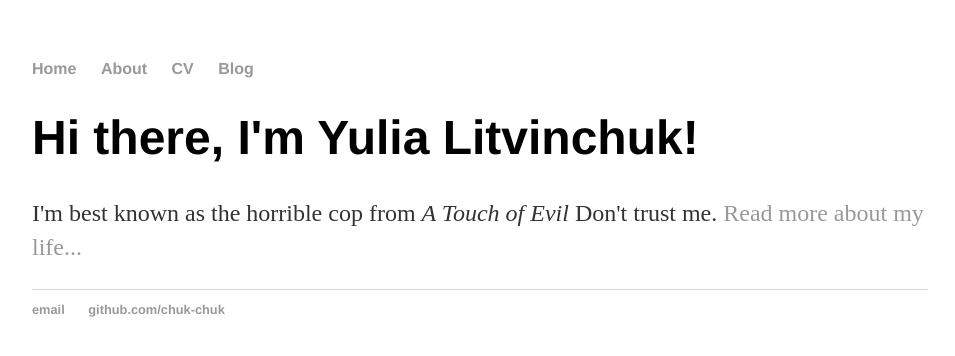
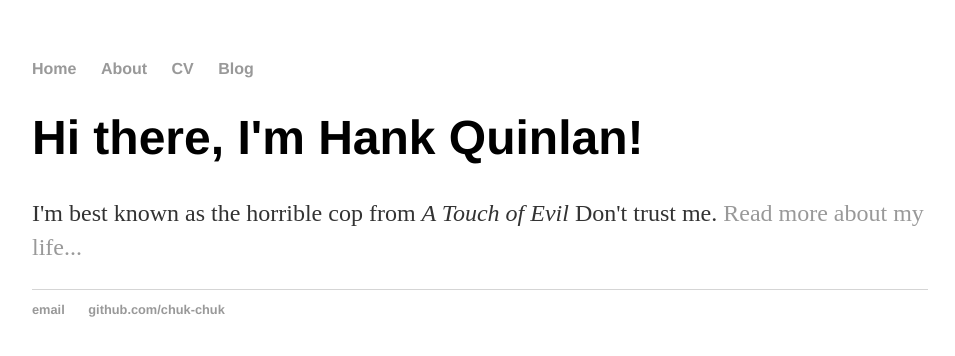
Before and after one commit to chuk-chuk/chuk-chuk.github.io, a Jekyll site: the page built from index.html, in a window 1280 px wide. Shown: the top 356 px of the page, without its empty margins (160-1115 px from the left). Built offline with Jekyll 4.4.1, drawn with Linux system fonts in a browser that asks for light colours.

Commit message:
Update index.html
use default layout, replaced initial html context

```diff
--- a/index.html
+++ b/index.html
@@ -1,30 +1,8 @@
-<!DOCTYPE html>
-<html>
-	<head>
-		<title>Yulia's Website</title>
-		<!-- link to main stylesheet -->
-		<link rel="stylesheet" type="text/css" href="/css/main.css">
-	</head>
-	<body>
-		<nav>
-    		<ul>
-        		<li><a href="/">Home</a></li>
-	        	<li><a href="/about">About</a></li>
-        		<li><a href="/cv">CV</a></li>
-        		<li><a href="/blog">Blog</a></li>
-    		</ul>
-		</nav>
-		<div class="container">
-    		<div class="blurb">
-        		<h1>Hi there, I'm Yulia Litvinchuk!</h1>
-				<p>I'm best known as the horrible cop from <em> A Touch of Evil </em> Don't trust me. <a href="/about"> Read more about my life...</a></p>
-    		</div><!-- /.blurb -->
-		</div><!-- /.container -->
-		<footer>
-    		<ul>
-        		<li><a href="mailto:yulia.v.litvin@gmail.com">email</a></li>
-        		<li><a href="https://github.com/chuk-chuk">github.com/chuk-chuk</a></li>
-			</ul>
-		</footer>
-	</body>
-</html>
+---
+layout: default
+title: Hank Quinlan, Horrible Cop
+---
+<div class="blurb">
+	<h1>Hi there, I'm Hank Quinlan!</h1>
+	<p>I'm best known as the horrible cop from <em>A Touch of Evil</em> Don't trust me. <a href="/about">Read more about my life...</a></p>
+</div><!-- /.blurb -->
```
